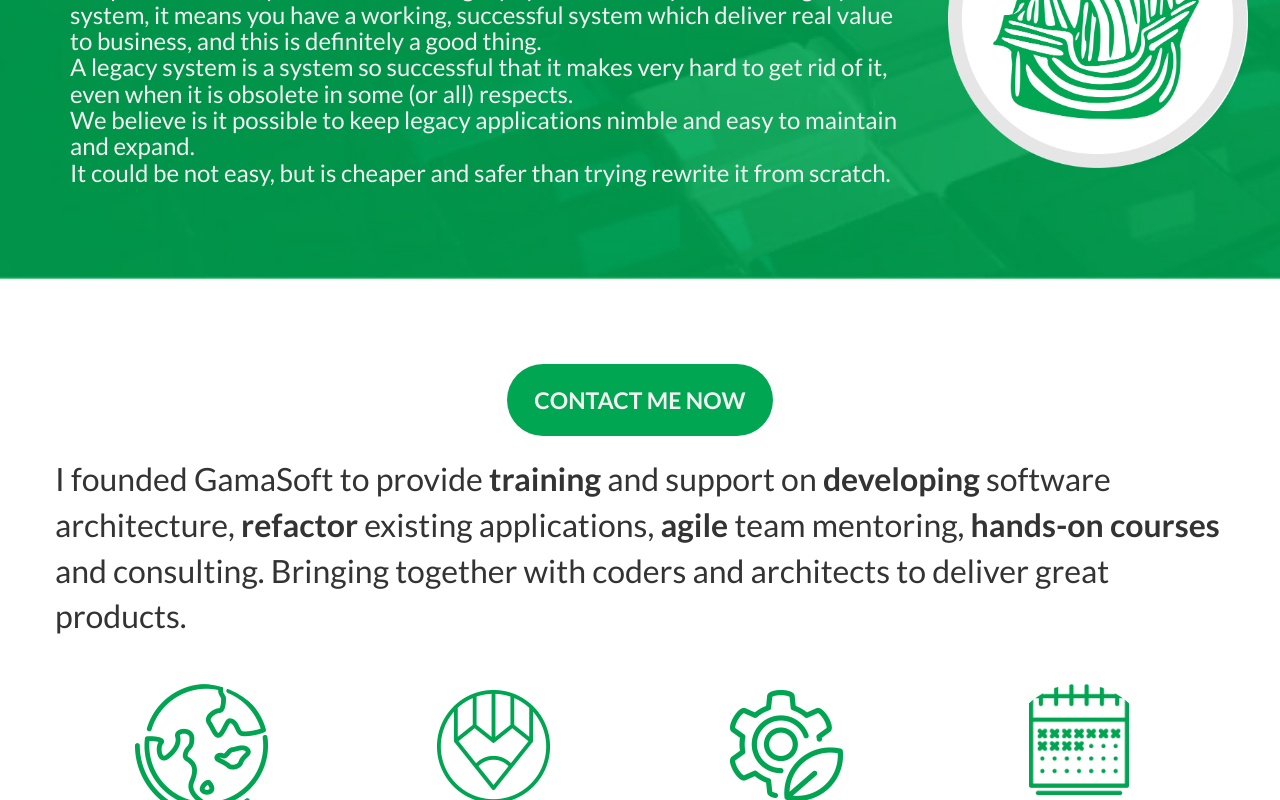
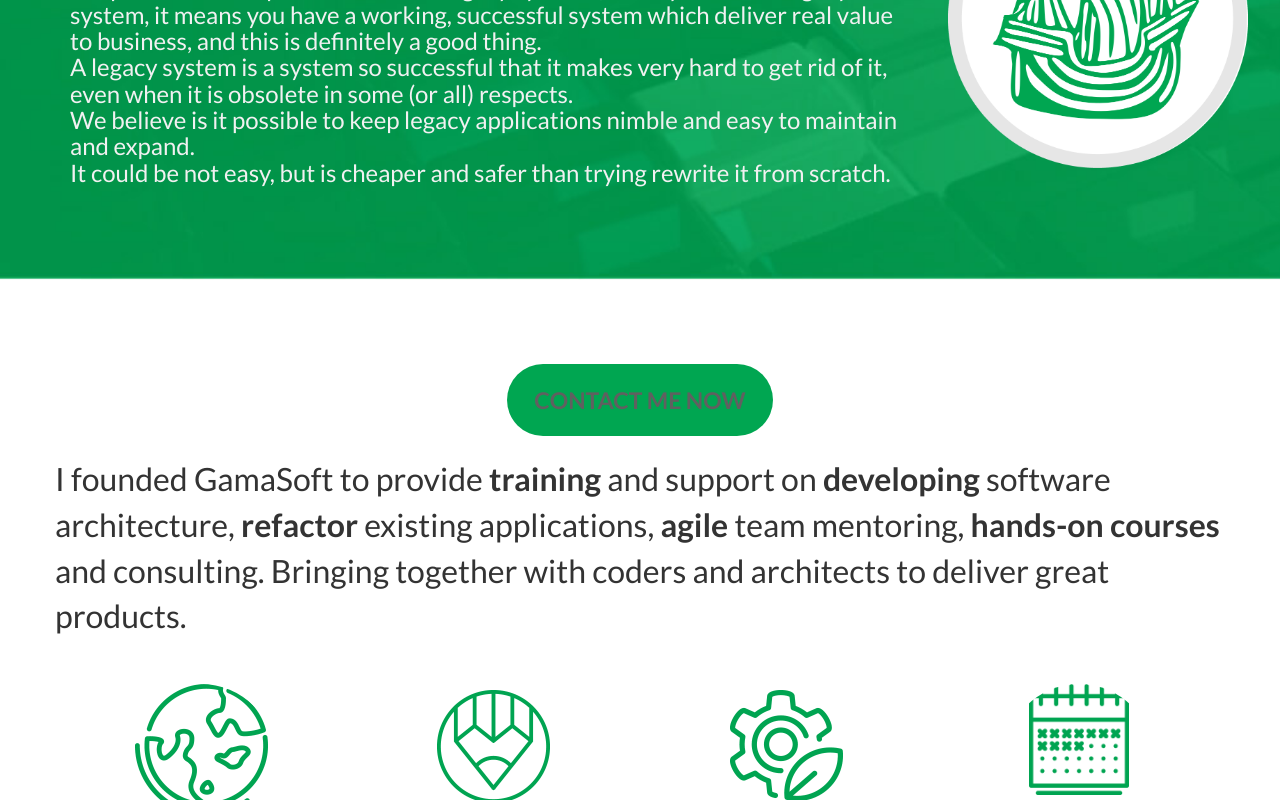
Before and after one commit to uberto/gama-soft_website, a plain HTML site: page index.html in a window 1280 px wide. In both pictures the pointer is over the link "CONTACT ME NOW". Shown: the part 1360-2160 px from the top of the page. Drawn offline with Linux system fonts and the light colour scheme.

Commit message:
button anim

```diff
--- a/css/style.css
+++ b/css/style.css
@@ -54,7 +54,7 @@ textarea,input[type="text"]{
 	color: #00A550;
 }
 .contactMeNow{
-background-color: #00a651;
+    background-color: #00a651;
     width: 266px !important;
     height: 72px;
     padding: 24px;
@@ -69,10 +69,12 @@ background-color: #00a651;
 	color: #fff;
 
 }
+
 .contactMeNow a:hover{
-	color: #f2f2f2;
+	color: #606060;
+	transition: 1s ease-in-out;
+}
 
-}
 .card-container {
   cursor: pointer;
   height: 150px;
--- a/index.html
+++ b/index.html
@@ -152,7 +152,8 @@
   <section class="section">
     <div class="container">
       <div class="row">
-       <h2 class="contactMeNow" style="text-align: center;"> <a href="contact.html">CONTACT ME NOW</a></h2><br>
+
+       <h2 class="contactMeNow" style="text-align: center;"> <a href="contact.html">CONTACT ME NOW</a></h2></br>
 		<p style="font-size: 32px; color: #333;text-align: left;">
 I founded GamaSoft to provide <b>training</b> and support on <b>developing</b> software architecture, <b>refactor</b> existing applications, <b>agile</b> team mentoring, <b>hands-on courses</b> and consulting. Bringing together with coders and architects to deliver great products.</p>
 
```
